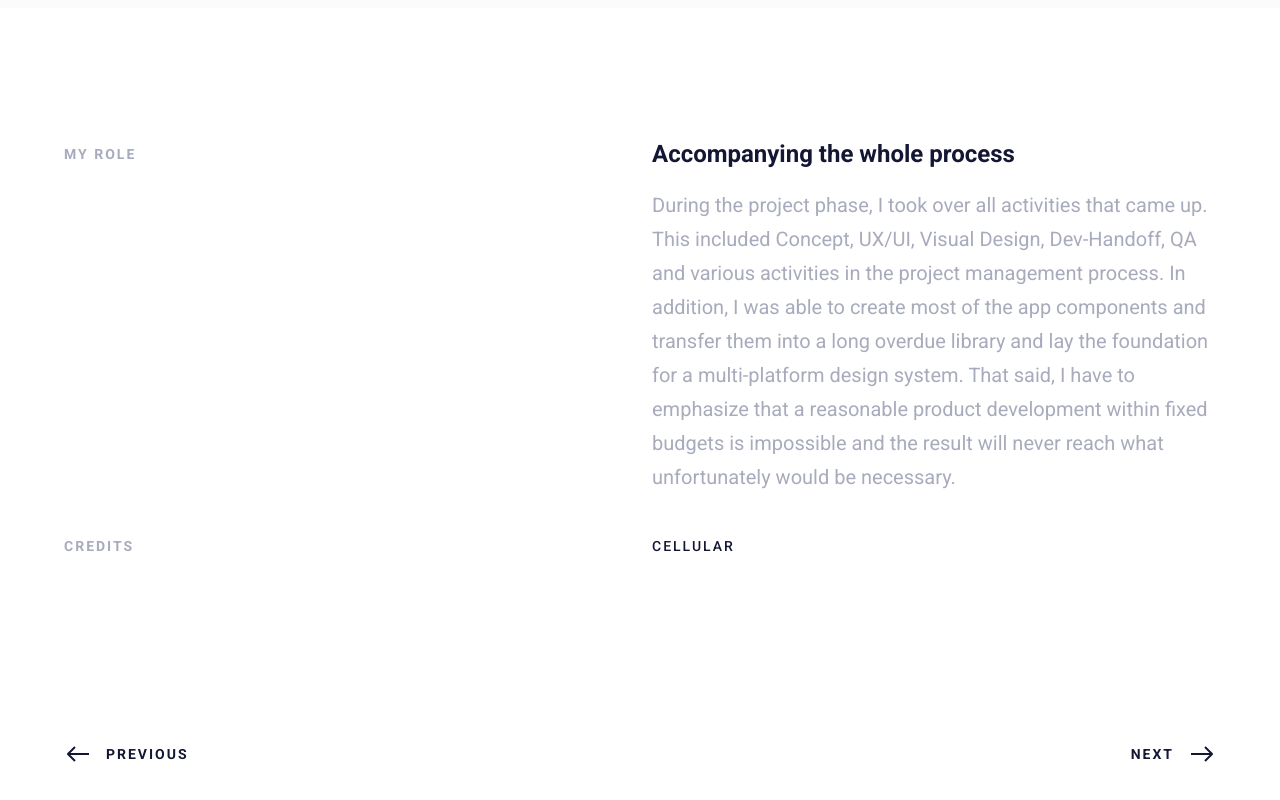
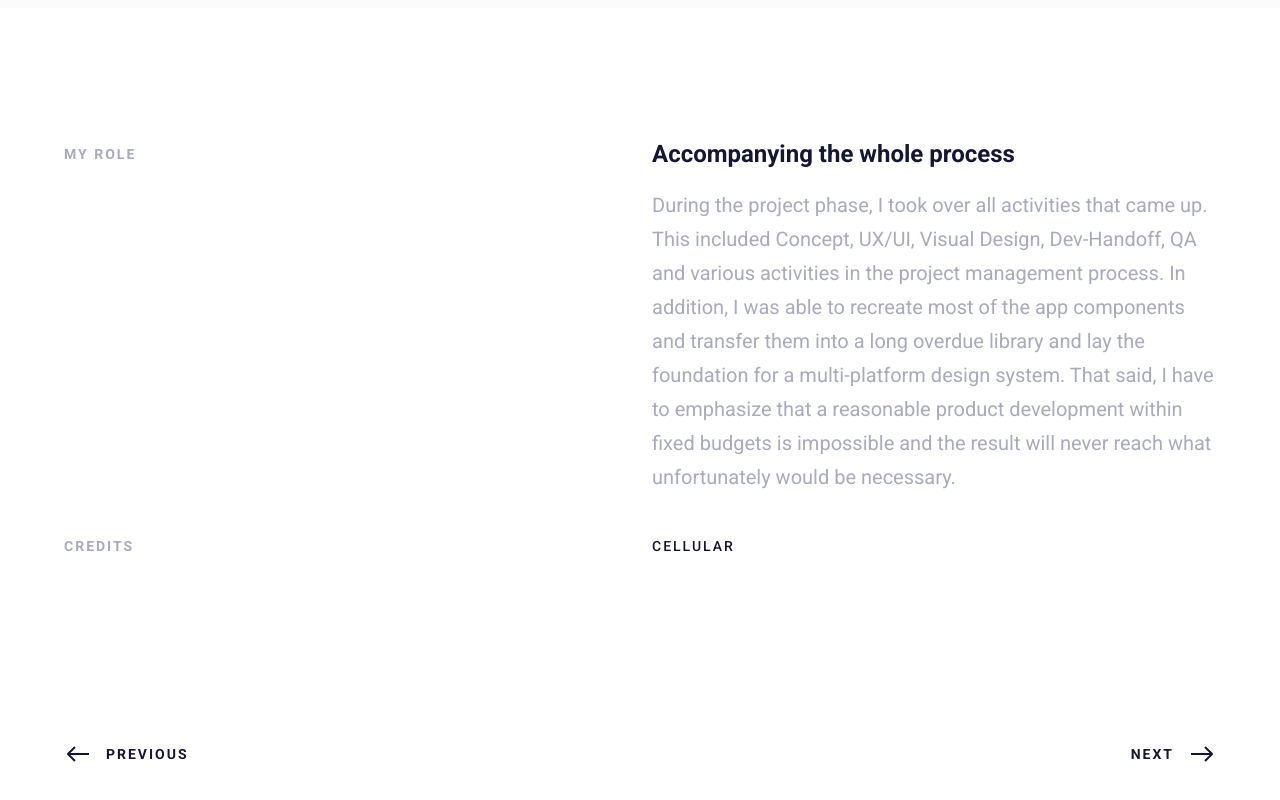
Before and after one commit to fabianheussner/portfolio, a Gatsby site: page /budni-sco in a window 1280 px wide. Shown: the part 7199-7999 px from the top of the page. Built offline with nearby package versions, Linux system fonts and the light colour scheme; Gatsby itself is replaced by a stand-in of ours.

Commit message:
Text Update Budni

```diff
--- a/src/pages/budni-sco.js
+++ b/src/pages/budni-sco.js
@@ -106,7 +106,7 @@ const caseBudni = () => {
         headline="Accompanying the whole process"
         copy="During the project phase, I took over all activities that came up.
         This included Concept, UX/UI, Visual Design, Dev-Handoff, QA and various activities in the project management process.
-        In addition, I was able to create most of the app components and transfer them into a long overdue library and lay the foundation for a multi-platform design system.
+        In addition, I was able to recreate most of the app components and transfer them into a long overdue library and lay the foundation for a multi-platform design system.
         That said, I have to emphasize that a reasonable product development within fixed budgets is impossible and the result will never reach what unfortunately would be necessary."
         names={
             <div>
```
